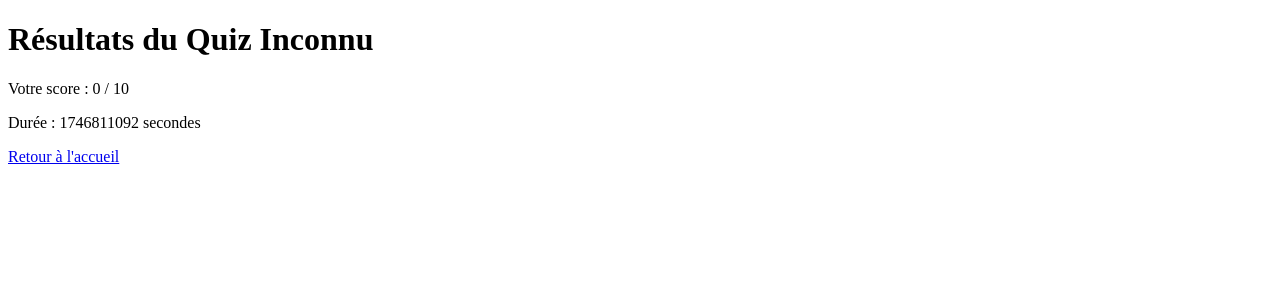
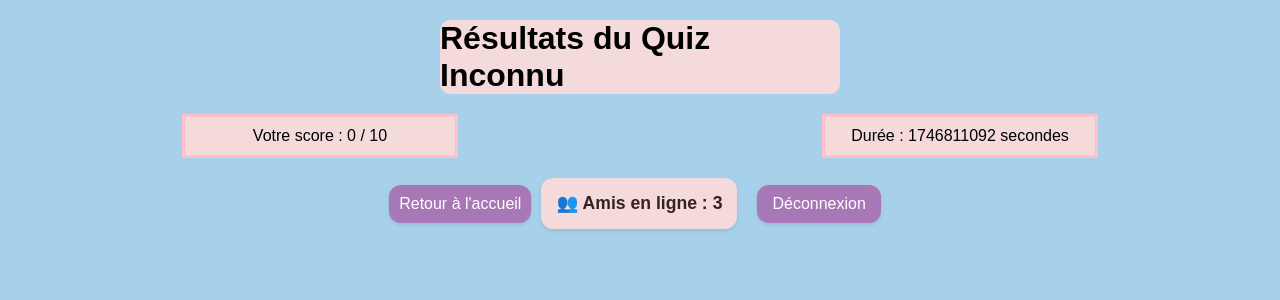
Before and after one commit to Melissahachemi/quiz, a PHP site: page /resultats_quiz.php?score=0&duree=1746811092&categorie= in a window 1280 px wide. Shown: the top 300 px of the page. Run offline with PHP 8.4, Linux system fonts and the light colour scheme; the visitor is signed in with stand-in values (Sample User, id 1); data that the repository does not hold is empty.

Commit message:
update page resultat

```diff
--- /dev/null
+++ b/quiz_resultat.css
@@ -0,0 +1,156 @@
+body {
+    font-family: 'Comfortaa', sans-serif;
+    background-color: #A7D1EB;
+    margin: 0;
+    padding: 0;
+}
+
+h1{
+    background-color: #f4dada;
+    border: 1px solide cornsilk;
+    border-radius: 10px;
+    margin: 20px auto ;
+    width: 400px;
+}
+
+.r{
+    display: flex;
+    text-align: center;
+
+}
+.res{
+
+    background-color: #f4dada;
+    width: 250px;
+    height: auto;
+    border: 3px solid pink;
+    margin: auto;
+    padding: 10px;
+    padding: 10px;
+
+}
+
+a{
+    text-decoration: none;
+    color: black;
+
+
+}
+.footer{
+    display: flex;
+    justify-content: center;
+    align-items: baseline;
+
+}
+.f{
+    margin: 10px;
+    padding: 10px;
+}
+/* Style de la section "Amis en ligne" */
+.amis-en-ligne {
+    margin-top: 20px;
+    cursor: pointer;
+    background-color:#f4dada;
+    padding: 15px;
+    border-radius: 12px;
+    box-shadow: 0 2px 4px rgba(0, 0, 0, 0.1);
+    text-align: center;
+  }
+
+  .amis-en-ligne p {
+    font-size: 1.1em;
+    color: #362121;
+    font-weight: bold;
+    margin: 0;
+    transition: color 0.3s ease, text-decoration 0.3s ease;
+  }
+
+  .amis-en-ligne:hover {
+    background-color: #a877b6;
+    transform: scale(1.08);
+  }
+
+  /* Style du bouton de déconnexion */
+  .logout-button,
+  a {
+    background-color:#a877b6;
+    color: white;
+    border: 0;
+    border-radius: 12px;
+    padding: 10px 15px;
+    cursor: pointer;
+    font-size: 1em;
+    transition: background-color 0.3s ease, transform 0.3s ease;
+    box-shadow: 0 2px 4px rgba(0, 0, 0, 0.1);
+  }
+
+  .logout-button:hover,
+  a:hover {
+    background-color: #d12182;
+    transform: scale(1.05);
+  }
+
+  /* Style de la modale */
+  .modal {
+    display: none; /* Commence cachée */
+    position: fixed;
+    z-index: 1000;
+    left: 0;
+    top: 0;
+    width: 100%;
+    height: 100%;
+    overflow: auto;
+    background-color: rgba(0, 0, 0, 0.6); /* Fond semi-transparent */
+    padding-top: 50px; /* Ajoute de l'espace au dessus */
+}
+
+.modal-content {
+    background-color: #fff;
+    margin: 5% auto;
+    padding: 20px;
+    border-radius: 12px;
+    width: 80%;
+    max-width: 500px;
+    box-shadow: 0 4px 8px rgba(0, 0, 0, 0.2);
+    text-align: center;
+}
+
+.modal-content h2 {
+    color: #362121;
+    font-size: 1.8em;
+    margin-bottom: 20px;
+}
+
+.modal-content ul {
+    list-style: none;
+    padding: 0;
+    margin-top: 15px;
+}
+
+.modal-content ul li {
+    padding: 10px;
+    font-size: 1.2em;
+    color: #333;
+    border-bottom: 1px solid #ddd;
+}
+
+.modal-content ul li:last-child {
+    border-bottom: none; /* Retirer la bordure du dernier élément */
+}
+
+  /* Style du bouton de fermeture de la modale */
+.close {
+    color: #aaa;
+    font-size: 1.5em;
+    font-weight: bold;
+    cursor: pointer;
+    position: absolute;
+    top: 10px;
+    right: 15px;
+}
+
+.close:hover,
+.close:focus {
+    color: black;
+    text-decoration: none;
+}
--- a/resultats_quiz.php
+++ b/resultats_quiz.php
@@ -21,17 +21,43 @@ mysqli_close($conn);
 <head>
     <meta charset="UTF-8">
     <title>Résultats du Quiz</title>
+    <link rel="stylesheet" href="quiz_resultat.css">
+
     </head>
 <body>
+<h1 >Résultats du Quiz <?php echo htmlspecialchars($nom_categorie); ?></h1>
 
-<div>
-    <h1>Résultats du Quiz <?php echo htmlspecialchars($nom_categorie); ?></h1>
+<div class="r">
 
-    <p>Votre score : <?php echo $score; ?> / 10</p>
-    <p>Durée : <?php echo $duree; ?> secondes</p>
 
-    <a href="home.php">Retour à l'accueil</a>
+    <p class="res">Votre score : <?php echo $score; ?> / 10</p>
+    <p class="res">Durée : <?php echo $duree; ?> secondes</p>
+
+
 </div>
+<div class="footer">
+    <a class="f" href="home.php">Retour à l'accueil</a>
+    <div class="extras amis-en-ligne" id="amis-en-ligne" class="f">
+        <p>
+            <strong>👥 Amis en ligne :</strong> <span id="nbr-en-ligne">3</span>
+        </p>
+    </div>
+    <form action="logout.php" method="post" class="f">
+        <button type="submit" class="logout-button">Déconnexion</button>
 
+    </form>
+
+
+
+    <div id="modal-amis" class="modal" class="f">
+        <div class="modal-content">
+            <span class="close" id="close-modal">&times;</span>
+            <h2>Amis en ligne</h2>
+            <ul id="liste-amis"></ul>
+        </div>
+    </div>
+
+</div>
+<script src="dashboard.js"></script>
 </body>
 </html>
--- a/traitement_quiz.php
+++ b/traitement_quiz.php
@@ -22,7 +22,7 @@ $duree = $temps_fin - $temps_debut;
 
 require_once 'db_connect.php';
 $user_id = $_SESSION['user_id'];
-$sql_insert_score = "INSERT INTO scores (user_id, score, duree, categorie, date_partie) VALUES (?, ?, ?, ?, NOW())";
+$sql_insert_score = "INSERT INTO scores (user_id, score, duree, categorie, quiz_date) VALUES (?, ?, ?, ?, NOW())";
 $stmt_insert_score = mysqli_prepare($conn, $sql_insert_score);
 mysqli_stmt_bind_param($stmt_insert_score, "iiis", $user_id, $score, $duree, $categorie);
 mysqli_stmt_execute($stmt_insert_score);
```
Also changed, not shown: quiz_common.php (+0 -12 lines).
